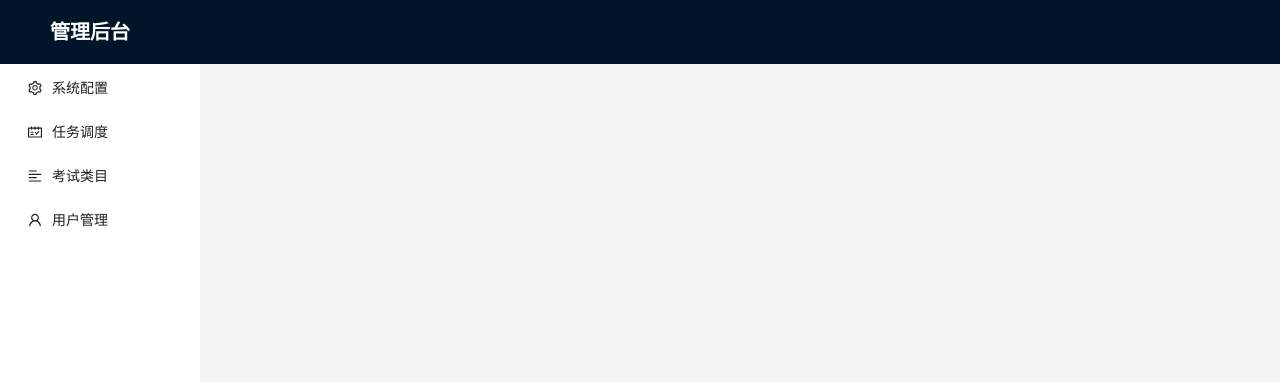
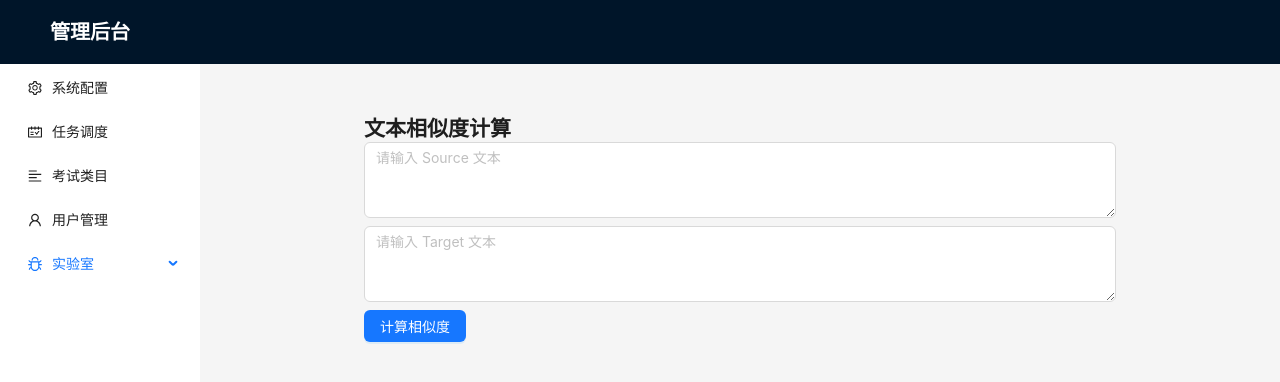
Before and after one commit to dtiku-cn/admin-frontend, a React (Vite) app: page /test-lab/text-similarity in a window 1280 px wide. Shown: the top 382 px of the page. Built offline with nearby package versions, Linux system fonts and the light colour scheme.

Commit message:
add test-lab

```diff
--- a/src/App.tsx
+++ b/src/App.tsx
@@ -1,4 +1,4 @@
-import { AlignLeftOutlined, ScheduleOutlined, SettingOutlined, UserOutlined } from '@ant-design/icons';
+import { AlignLeftOutlined, ScheduleOutlined, SettingOutlined, UserOutlined, BugOutlined } from '@ant-design/icons';
 import { Layout, Menu } from 'antd';
 import { Link, Navigate, Route, Routes, useLocation } from 'react-router-dom';
 import ExamCategoryTree from './pages/ExamCategoryTree';
@@ -6,6 +6,8 @@ import ScheduleTaskPage from './pages/ScheduleTask';
 import ScheduleTaskDetail from './pages/ScheduleTaskDetail';
 import SystemConfigPage from './pages/SystemConfig';
 import UserPage from './pages/UserPage';
+import TextSimilarity from './pages/lab/TextSimilarity';
+import WebTextExtract from './pages/lab/WebTextExtract';
 
 const { Header, Content, Sider } = Layout;
 
@@ -29,6 +31,21 @@ const items = [
         key: '/user',
         icon: <UserOutlined />,
         label: <Link to="/user">用户管理</Link>,
+    },
+    {
+        key: '/test-lab',
+        icon: <BugOutlined />,
+        label: '实验室',
+        children: [
+            {
+                key: '/test-lab/text-similarity',
+                label: <Link to="/test-lab/text-similarity">文本相似度</Link>,
+            },
+            {
+                key: '/test-lab/web-extract',
+                label: <Link to="/test-lab/web-extract">网页提取</Link>,
+            },
+        ],
     },
 ];
 
@@ -66,6 +83,8 @@ function App() {
                             <Route path="/schedule/:ty" element={<ScheduleTaskDetail />} />
                             <Route path="/exam-category" element={<ExamCategoryTree />} />
                             <Route path="/user" element={<UserPage />} />
+                            <Route path="/test-lab/text-similarity" element={<TextSimilarity />} />
+                            <Route path="/test-lab/web-extract" element={<WebTextExtract />} />
                             <Route path="/" element={<Navigate to="/system" replace />} />
                         </Routes>
                     </Content>
--- /dev/null
+++ b/src/pages/lab/TextSimilarity.tsx
@@ -0,0 +1,88 @@
+import React, { useState } from 'react';
+import { Input, Button, Table, Space, message } from 'antd';
+import { TextSimilarityResult } from '../../types';
+import { TestService } from '../../services/api';
+
+const { TextArea } = Input;
+
+const TextSimilarity: React.FC = () => {
+    const [source, setSource] = useState('');
+    const [target, setTarget] = useState('');
+    const [data, setData] = useState<TextSimilarityResult | null>(null);
+    const [loading, setLoading] = useState(false);
+
+    const handleCompare = async () => {
+        if (!source || !target) {
+            message.warning('请输入 source 和 target');
+            return;
+        }
+
+        setLoading(true);
+        try {
+            const result = await TestService.fetchTextSimilarity(source, target);
+            setData(result);
+        } catch (err) {
+            message.error((err as Error).message);
+        } finally {
+            setLoading(false);
+        }
+    };
+
+    const columns = [
+        {
+            title: '算法',
+            dataIndex: 'metric',
+            key: 'metric',
+        },
+        {
+            title: '相似度',
+            dataIndex: 'value',
+            key: 'value',
+        },
+    ];
+
+    const tableData = data
+        ? Object.entries(data).map(([metric, value]) => ({
+            key: metric,
+            metric,
+            value,
+        }))
+        : [];
+
+    return (
+        <div style={{ padding: 24, maxWidth: 800, margin: '0 auto' }}>
+            <h2>文本相似度计算</h2>
+            <Space direction="vertical" style={{ width: '100%' }}>
+                <TextArea
+                    rows={3}
+                    placeholder="请输入 Source 文本"
+                    value={source}
+                    onChange={(e) => setSource(e.target.value)}
+                />
+                <TextArea
+                    rows={3}
+                    placeholder="请输入 Target 文本"
+                    value={target}
+                    onChange={(e) => setTarget(e.target.value)}
+                />
+                <Button type="primary" onClick={handleCompare} loading={loading}>
+                    计算相似度
+                </Button>
+            </Space>
+
+            {data && (
+                <div style={{ marginTop: 24 }}>
+                    <Table
+                        dataSource={tableData}
+                        columns={columns}
+                        pagination={false}
+                        bordered
+                        size="middle"
+                    />
+                </div>
+            )}
+        </div>
+    );
+};
+
+export default TextSimilarity;
--- /dev/null
+++ b/src/pages/lab/WebTextExtract.tsx
@@ -0,0 +1,80 @@
+import React, { useState } from "react";
+import { Input, Button, Typography, Space, Spin, message } from "antd";
+import { TestService } from "../../services/api";
+
+const { TextArea } = Input;
+const { Title, Paragraph } = Typography;
+
+const WebTextExtract: React.FC = () => {
+    const [url, setUrl] = useState("");
+    const [loading, setLoading] = useState(false);
+    const [readability, setReadability] = useState<any>(null);
+    const [domSmoothie, setDomSmoothie] = useState<any>(null);
+
+    const handleExtract = async () => {
+        if (!url) {
+            message.warning("请输入合法网址");
+            return;
+        }
+
+        setLoading(true);
+        setReadability(null);
+        setDomSmoothie(null);
+
+        try {
+            const data = await TestService.fetchWebContent(url)
+            setReadability(data.readability_page);
+            setDomSmoothie(data.dom_smoothie_article);
+        } catch (err) {
+            console.error(err);
+            message.error("提取失败，请检查网址或服务是否正常");
+        } finally {
+            setLoading(false);
+        }
+    };
+
+    return (
+        <div style={{ padding: 24, maxWidth: 960, margin: "auto" }}>
+            <Title level={3}>网页正文提取工具</Title>
+
+            <Space.Compact style={{ width: "100%", marginBottom: 16 }}>
+                <Input
+                    value={url}
+                    onChange={(e) => setUrl(e.target.value)}
+                    placeholder="输入网页 URL（如：https://example.com）"
+                />
+                <Button type="primary" onClick={handleExtract} loading={loading}>
+                    提取
+                </Button>
+            </Space.Compact>
+
+            {loading && <Spin tip="提取中..." />}
+
+            {readability && (
+                <>
+                    <Title level={4}>🔍 Readability 提取结果</Title>
+                    <Paragraph strong>标题：</Paragraph>
+                    <Paragraph>{readability.title}</Paragraph>
+                    <Paragraph strong>内容（HTML）：</Paragraph>
+                    <TextArea value={readability.content} rows={10} readOnly />
+                    <Paragraph strong>纯文本：</Paragraph>
+                    <TextArea value={readability.text} rows={10} readOnly />
+                </>
+            )}
+
+            {domSmoothie && (
+                <>
+                    <Title level={4}>📄 DOM Smoothie 提取结果</Title>
+                    <Paragraph strong>标题：</Paragraph>
+                    <Paragraph>{domSmoothie.title}</Paragraph>
+                    <Paragraph strong>内容（HTML）：</Paragraph>
+                    <TextArea value={domSmoothie.content} rows={10} readOnly />
+                    <Paragraph strong>纯文本：</Paragraph>
+                    <TextArea value={domSmoothie.text} rows={10} readOnly />
+                </>
+            )}
+        </div>
+    );
+}
+
+export default WebTextExtract;
--- a/src/services/api.ts
+++ b/src/services/api.ts
@@ -1,4 +1,4 @@
-import type { ExamCategory, KeyPoint, Label, PageResult, ScheduleTask, SystemConfig, User, UserQuery, UserStatsByDay } from '../types.ts';
+import type { ExamCategory, KeyPoint, Label, PageResult, ScheduleTask, SystemConfig, TextSimilarityResult, User, UserQuery, UserStatsByDay, WebTextExtractResult } from '../types.ts';
 
 const API_BASE_URL = '/api';
 
@@ -107,7 +107,6 @@ export const UserService = {
             page: String(page),
             size: String(size),
             ...(query.name ? { name: query.name } : {}),
-            ...(query.gender !== undefined ? { gender: String(query.gender) } : {}),
             ...(query.expired !== undefined ? { expired: String(query.expired) } : {}),
         });
         const res = await fetch(`${API_BASE_URL}/users?${params.toString()}`);
@@ -119,3 +118,21 @@ export const UserService = {
         return await res.json();
     }
 }
+
+export const TestService = {
+    async fetchTextSimilarity(source: string, target: string): Promise<TextSimilarityResult> {
+        const res = await fetch(`${API_BASE_URL}/text_similarity`, {
+            method: 'POST',
+            headers: {
+                'Content-Type': 'application/json',
+            },
+            body: JSON.stringify({ source, target }),
+        });
+        return await res.json();
+    },
+
+    async fetchWebContent(url: string): Promise<WebTextExtractResult> {
+        const response = await fetch(`${API_BASE_URL}/web_text_extract?url=${encodeURIComponent(url)}`);
+        return await response.json();
+    }
+}
```
Also changed, not shown: src/types.ts (+9 -0 lines).
